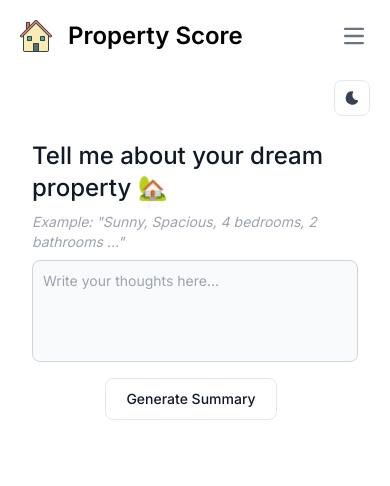
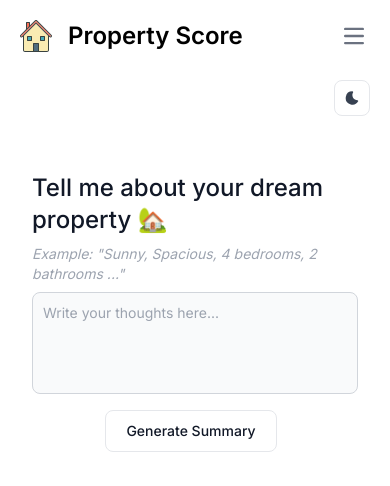
Before and after one commit to jackytsheng/property-score-demo, a Next.js app: page / in a window 390 px wide. Shown: the top 486 px of the page. Built offline with nearby package versions, Linux system fonts and the light colour scheme.

Commit message:
added more space

```diff
--- a/src/app/components/Wrapper.tsx
+++ b/src/app/components/Wrapper.tsx
@@ -5,6 +5,6 @@ export const Wrapper = ({
 }: {
     children: ReactNode
 }) =>
-(<div className="flex flex-col items-center justify-center px-8 md:px-24 md:pt-10" >
+(<div className="flex flex-col items-center justify-center p-8 md:px-24 md:pt-10" >
     {children}
 </div>)
```
Also changed, not shown: 1 other file (tests, documents, lock files or other folders).
